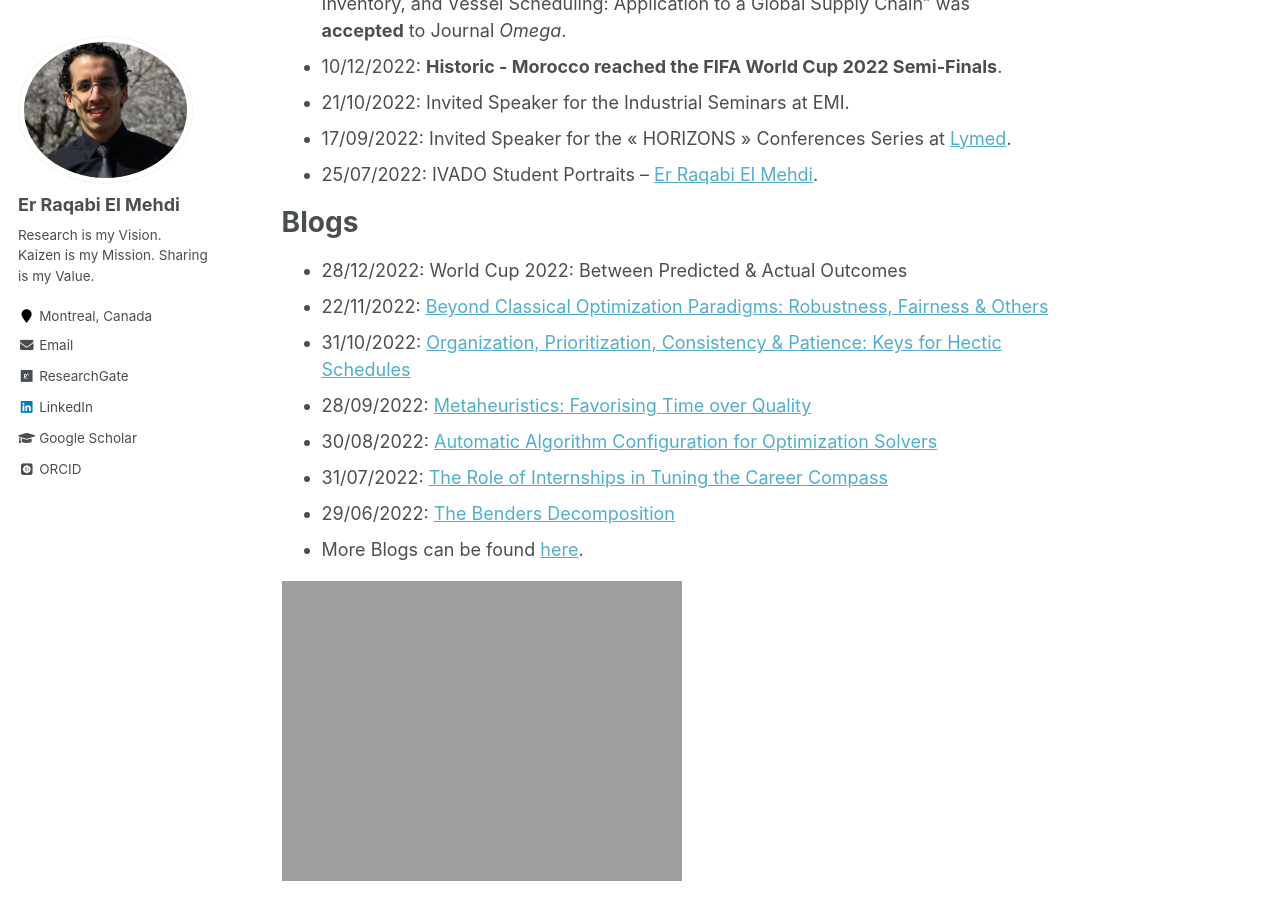
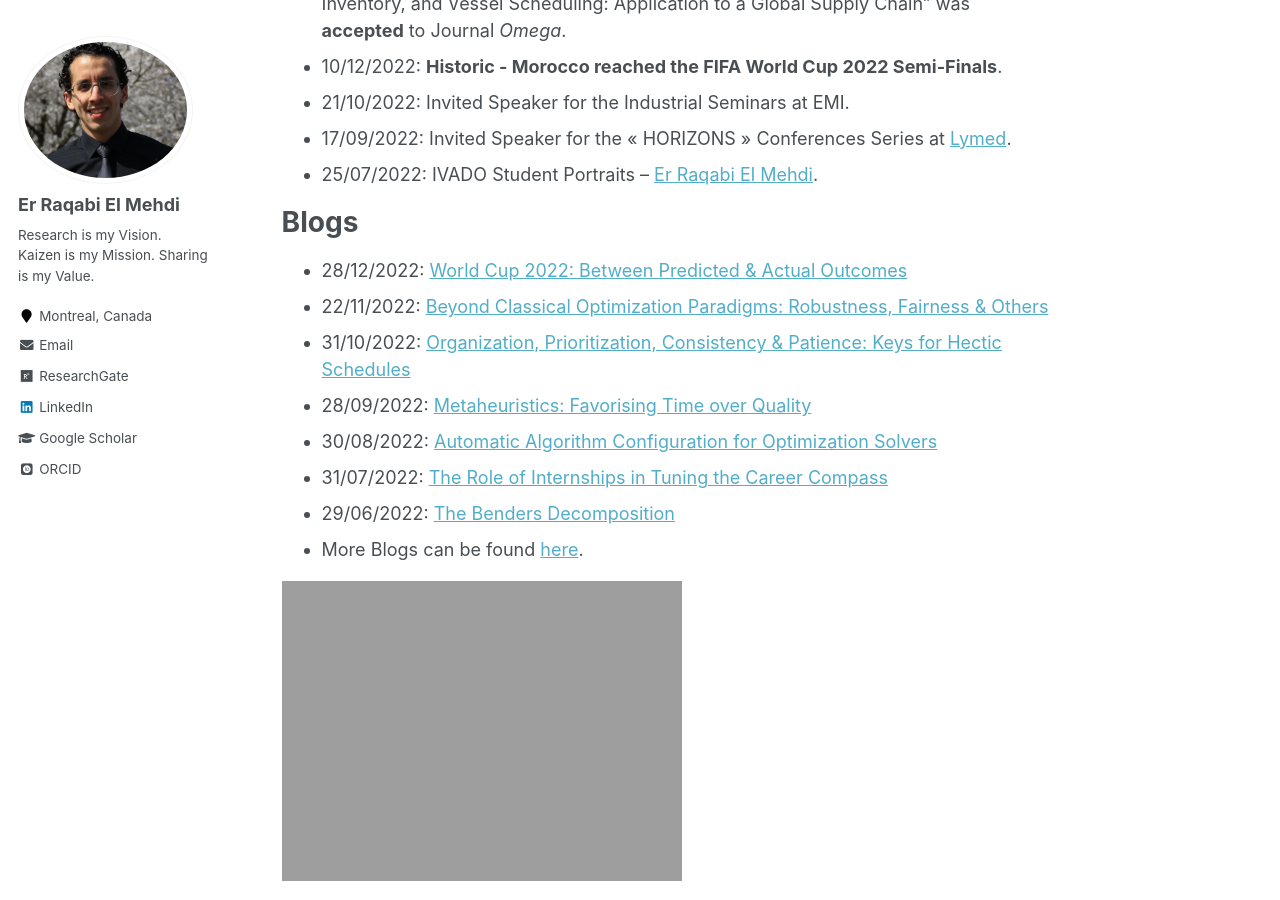
Before and after one commit to RqbMedi/rqbmedi.github.io, a Jekyll site: the page built from _pages/about.md, in a window 1280 px wide and 900 px high, scrolled down 891 px. Built offline with Jekyll 4.4.1, drawn with Linux system fonts in a browser that asks for light colours; some web fonts are replaced; part of the change alters nothing that is shown.

```diff
--- a/_pages/about.md
+++ b/_pages/about.md
@@ -34,7 +34,7 @@ News
 
 Blogs
 ======
-- 28/12/2022: World Cup 2022: Between Predicted & Actual Outcomes
+- 28/12/2022: [World Cup 2022: Between Predicted & Actual Outcomes](https://www.linkedin.com/pulse/world-cup-2022-between-predicted-actual-outcomes-el-mehdi-%E3%83%A9%E3%82%AB%E3%83%93-%E3%83%A1%E3%83%87%E3%82%A3)
 - 22/11/2022: [Beyond Classical Optimization Paradigms: Robustness, Fairness & Others](https://erraqabielmehdi.medium.com/beyond-classical-optimization-paradigms-robustness-fairness-others-dce754836c0d)
 - 31/10/2022: [Organization, Prioritization, Consistency & Patience: Keys for Hectic Schedules](https://www.linkedin.com/pulse/organization-prioritization-consistency-patience-keys-er-raqabi/?trackingId=SwNT9X4wQ6%2BXu%2FHBCCnE8A%3D%3D)
 - 28/09/2022: [Metaheuristics: Favorising Time over Quality](https://erraqabielmehdi.medium.com/metaheuristics-favorising-time-over-quality-1c0c7a68fa37)
```
